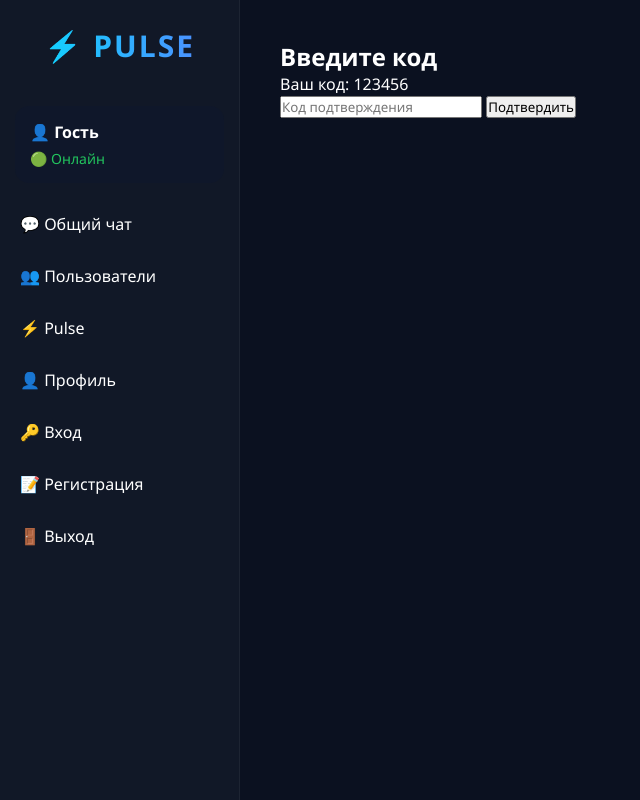
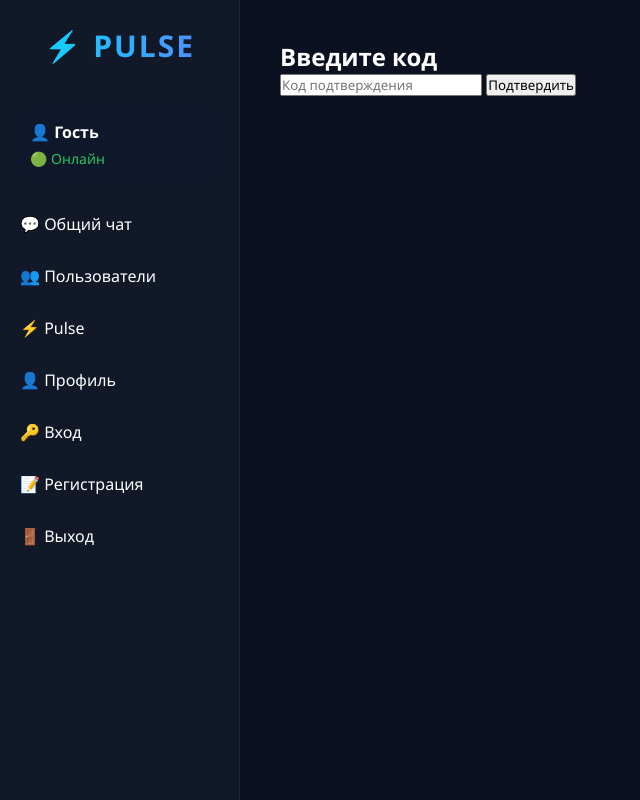
Before and after one commit to gomqq/MyMessenger, a Flask app: page /verify in a window 1280 px wide. Shown: the whole page, without its empty margins (0-640 px from the left). Run offline with Flask 3, Linux system fonts and the light colour scheme.

Commit message:
Remove test code display from verify page

```diff
--- a/templates/verify.html
+++ b/templates/verify.html
@@ -6,7 +6,6 @@
 
 <h2>Введите код</h2>
 
-<p>Ваш код: 123456</p>
 
 <form method="POST">
 
```
